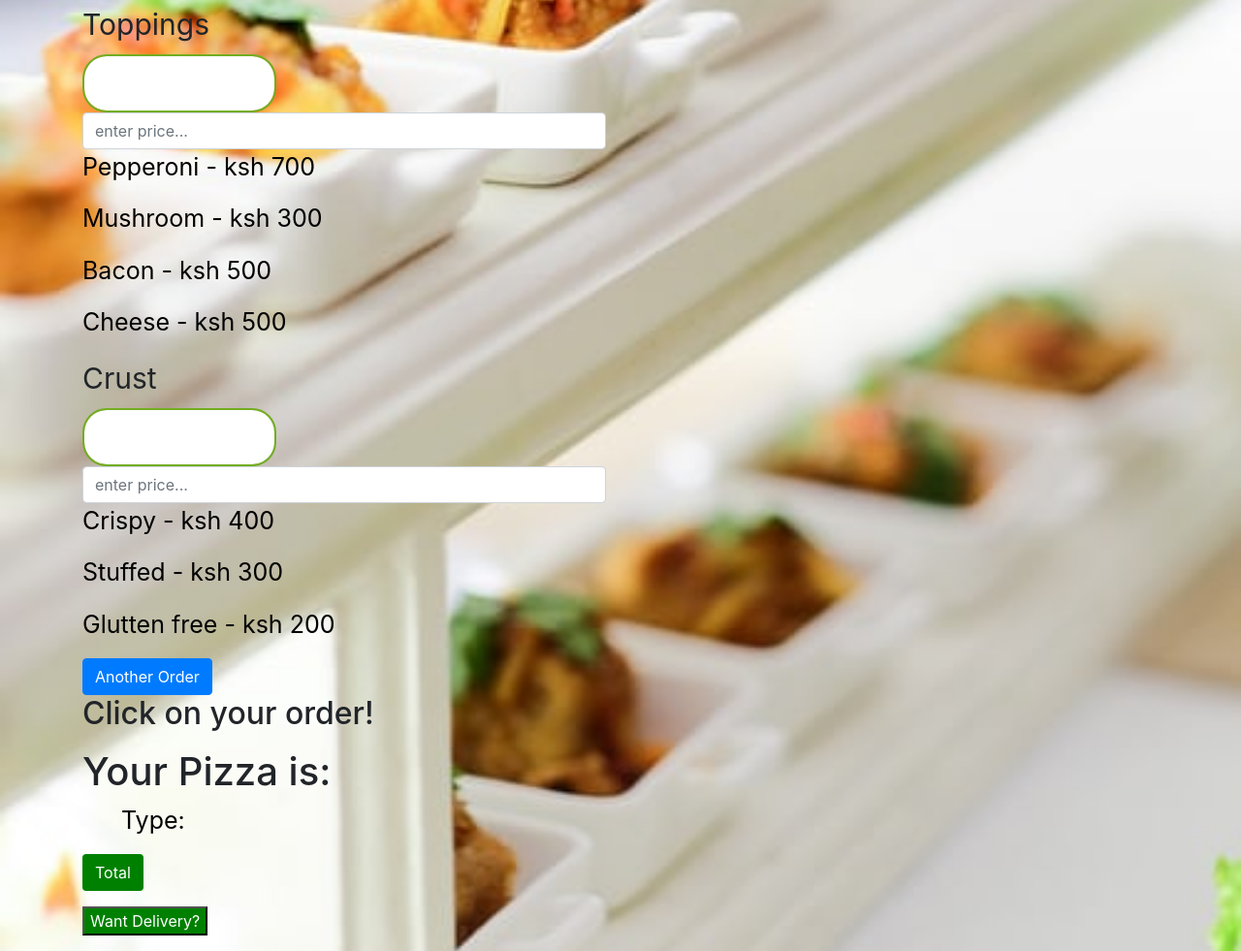
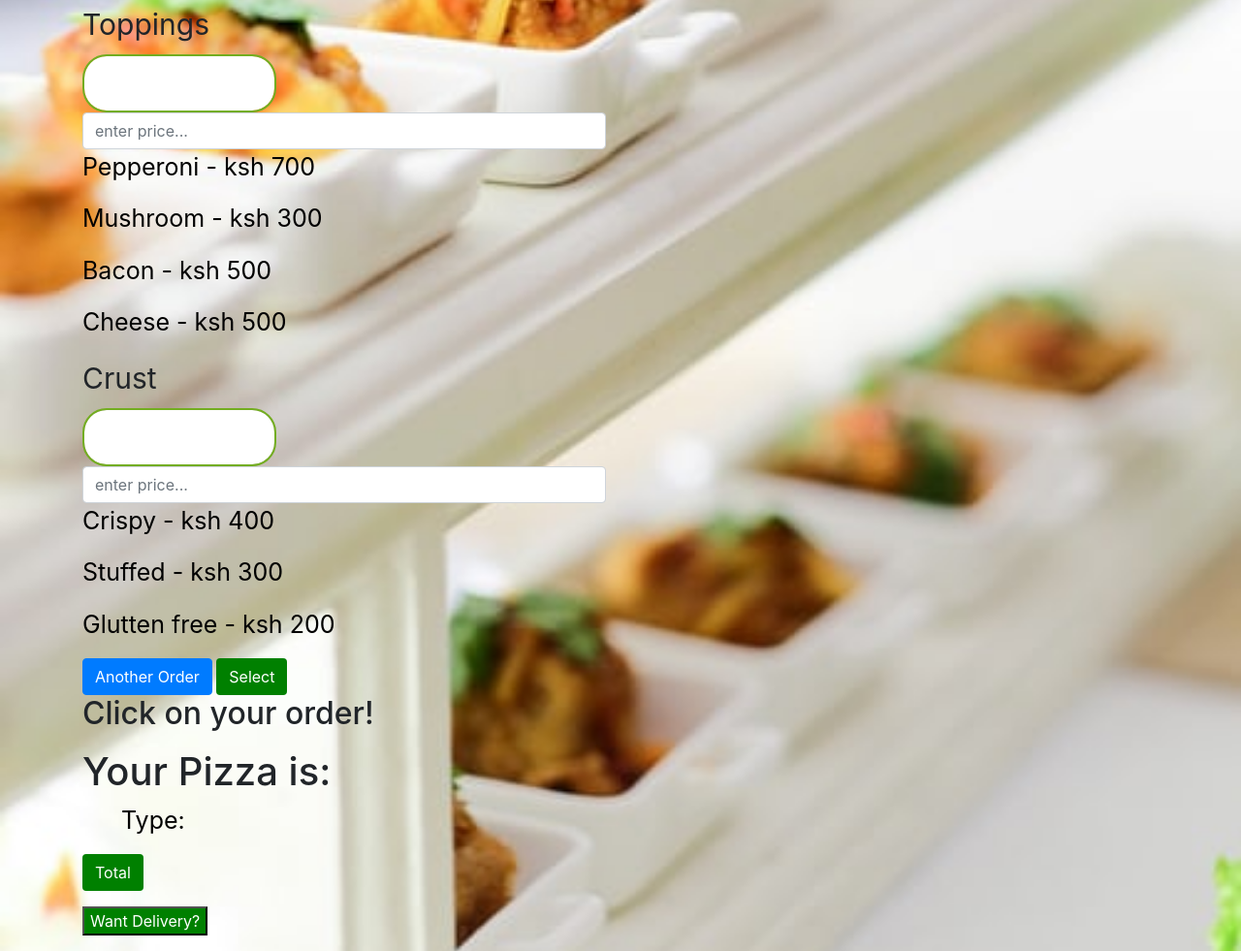
Before and after one commit to TERRYYYY/pizzarestaurant, a plain HTML site: page menu.html in a window 1280 px wide. Shown: the part 540-1521 px from the top of the page at 97% size. Drawn offline with nearby package versions, Linux system fonts and the light colour scheme.

Commit message:
add select button

```diff
--- a/menu.html
+++ b/menu.html
@@ -55,7 +55,7 @@
 
             <span class="btn btn-primary" id="add-order">Another Order</span>
 
-
+            <button type="submit" style="background-color: green; color: white;" class="btn">Select </button>
 
           </form>
 
```
